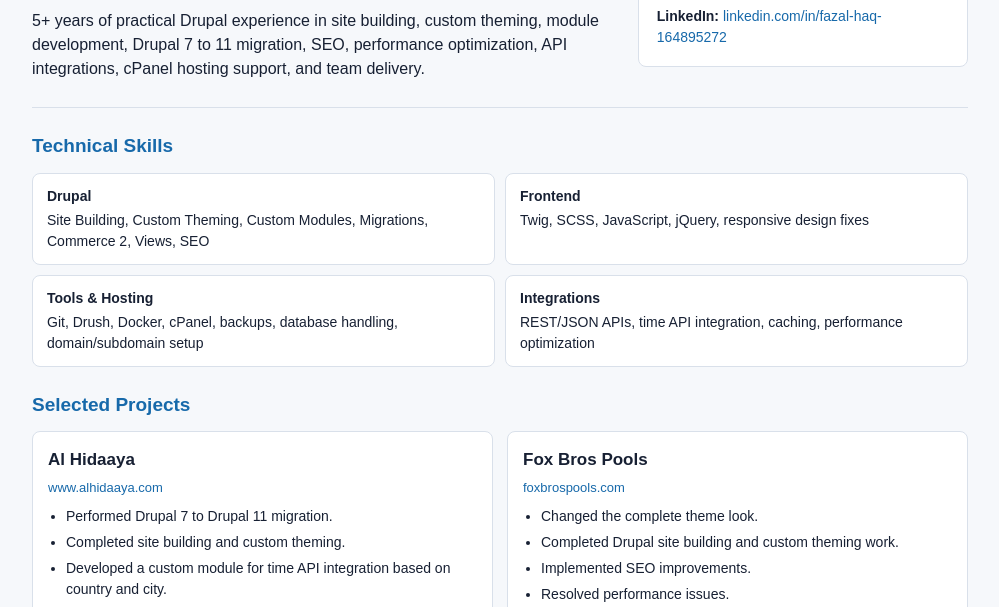
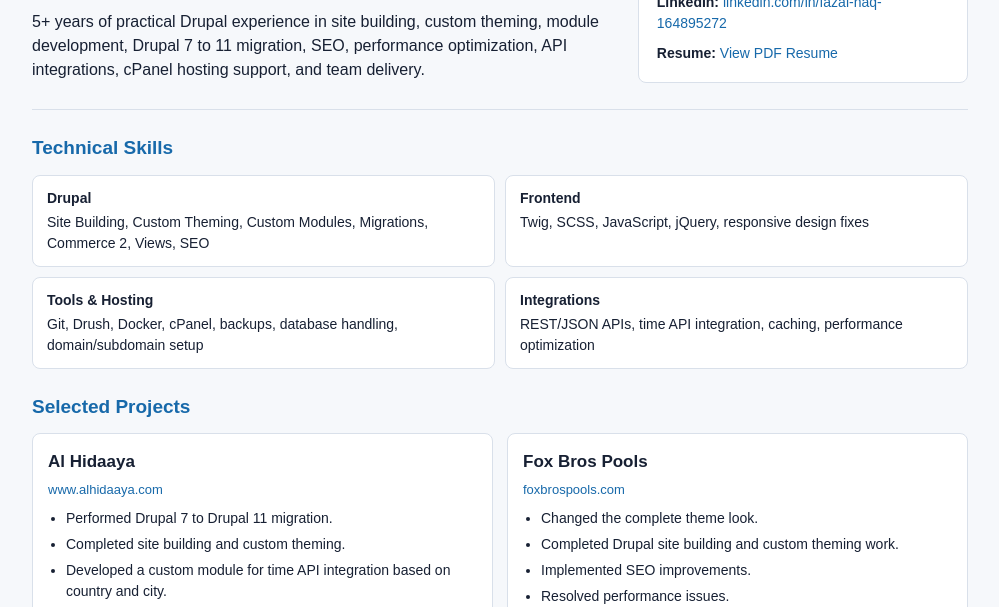
Before and after one commit to fazal530/fazal-haq-portfolio, a plain HTML site: page index.html in a window 1280 px wide. Shown: the part 193-800 px from the top of the page, without its empty margins (140-1139 px from the left). Drawn offline with Linux system fonts and the light colour scheme.

Commit message:
Add resume PDF to portfolio

```diff
--- a/index.html
+++ b/index.html
@@ -308,6 +308,7 @@
         <div><strong>Phone / WhatsApp:</strong> 0337-1605998</div>
         <div><strong>Email:</strong> <a href="mailto:fazalhaq530@gmail.com">fazalhaq530@gmail.com</a></div>
         <div><strong>LinkedIn:</strong> <a href="https://www.linkedin.com/in/fazal-haq-164895272/">linkedin.com/in/fazal-haq-164895272</a></div>
+        <div><strong>Resume:</strong> <a href="Fazal_Haq_Resume.pdf">View PDF Resume</a></div>
       </div>
     </header>
 
```
Also changed, not shown: portfolio.html (+1 -0 lines), 1 other file.
